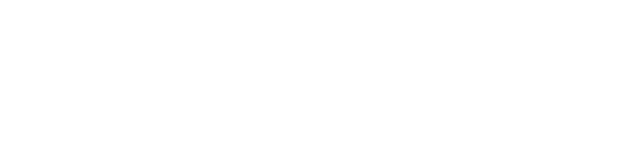
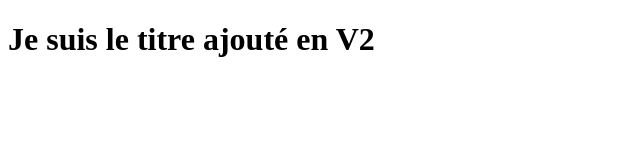
Before and after one commit to Tankafer-Fr/InitiationGitHub, a plain HTML site: page index.html in a window 1280 px wide. Shown: the whole page, without its empty margins (0-640 px from the left). Drawn offline with Linux system fonts and the light colour scheme.

Commit message:
Second commit

```diff
--- a/index.html
+++ b/index.html
@@ -8,7 +8,7 @@
 </head>
 
 <body>
-
+    <h1>Je suis le titre ajouté en V2</h1>
 </body>
 
 </html>
```
